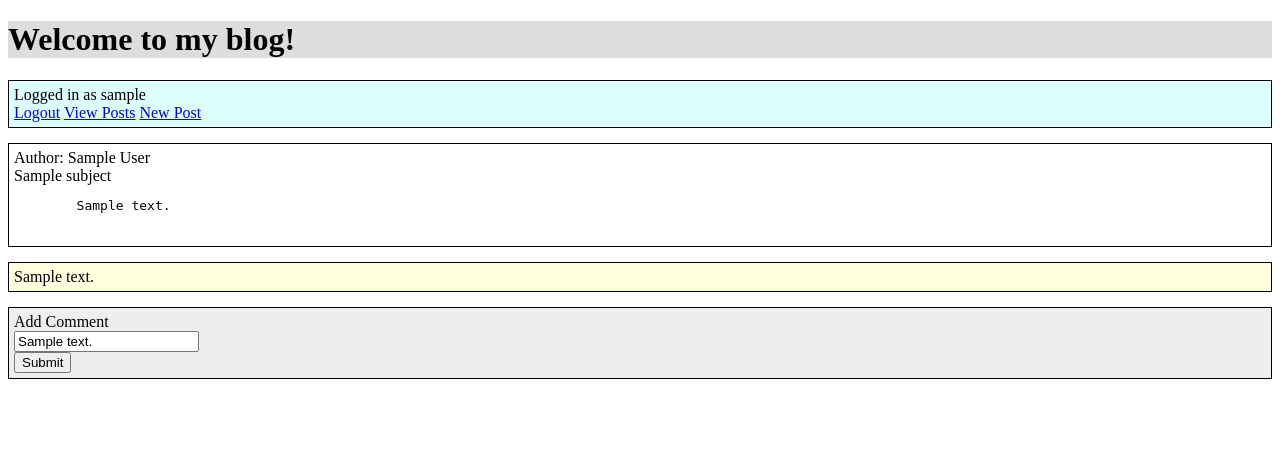
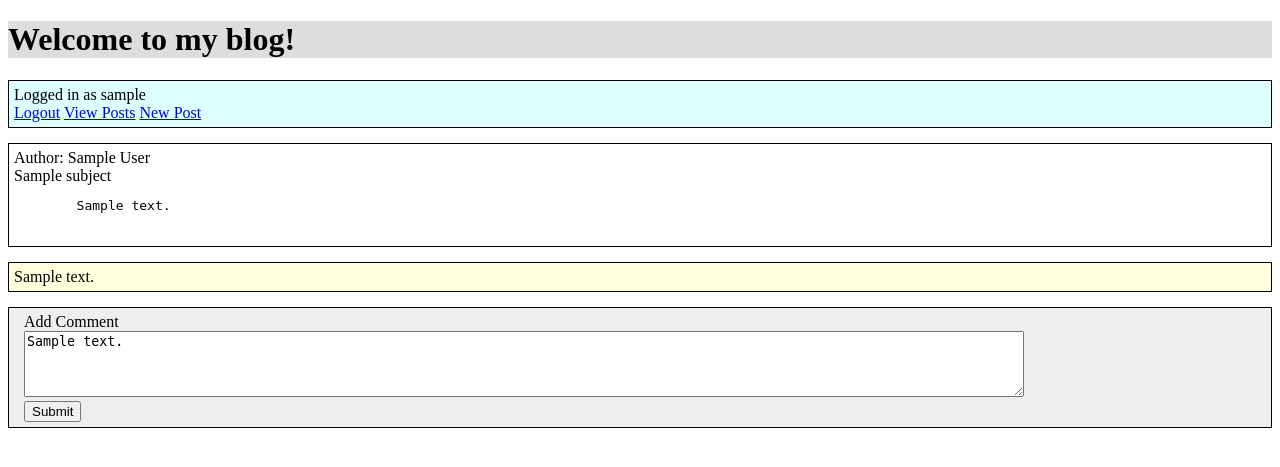
Before and after one commit to 12protons/udacity-blog, a Python web app: template templates/post.html in a window 1280 px wide. Shown: the top 467 px of the page. Run offline with Jinja, Linux system fonts and the light colour scheme; the template is opened without the code that fills it: most values are stand-ins (such as "Sample title", 1, 10 or a date in 2020).

Commit message:
Comments can be bigger - field expanded, model is text not string

```diff
--- a/models.py
+++ b/models.py
@@ -15,4 +15,4 @@ class User(db.Model):
 class Comment(db.Model):
     user_id = db.StringProperty(required = True)
     post_id = db.StringProperty(required = True)
-    content = db.StringProperty(required = True)
+    content = db.TextProperty(required = True)
--- a/static/main.css
+++ b/static/main.css
@@ -41,6 +41,11 @@
     padding-top: 5px;
     padding-right: 5px;
     padding-bottom: 5px;
-    padding-left: 5px;
+    padding-left: 15px;
     background-color: #eee;
 }
+
+textarea.comment-input {
+    width:80%;
+    height: 60px;
+}
--- a/templates/post.html
+++ b/templates/post.html
@@ -35,7 +35,7 @@
         <form method="post">
             <label>
                 <div>Add Comment</div>
-                <input type="text" name="comment" value="{{comment}}">
+                <textarea type="text" name="comment" class="comment-input">{{comment}}</textarea>
             </label>
 
             <div class="error">
```
